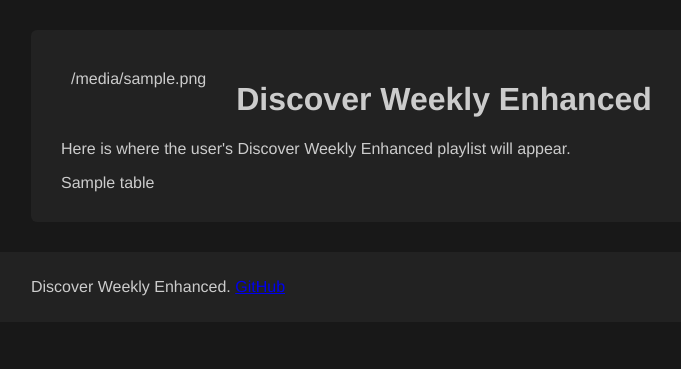
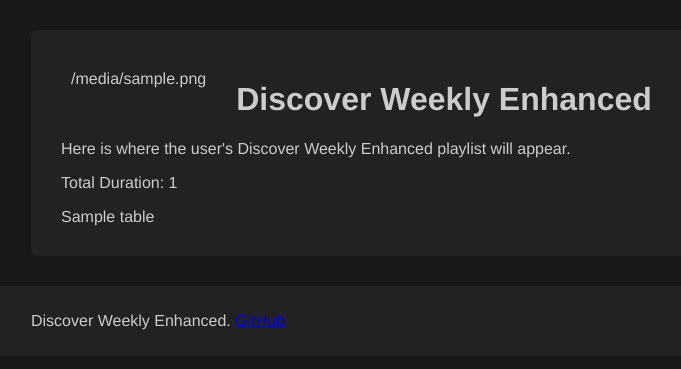
Before and after one commit to nachomaiz/spotify-discover-enhanced, a Flask app: template src/app/templates/discover_enhanced.html in a window 1280 px wide. Shown: the part 98-467 px from the top of the page, without its empty margins (9-690 px from the left). Run offline with Flask 2, Linux system fonts and the light colour scheme; the template is opened without the code that fills it: most values are stand-ins (such as "Sample title", 1, 10 or a date in 2020); parts of the project's set-up code (start-up, migrations or seed data) failed here and were passed over.

Commit message:
total duration

```diff
--- a/src/app/app.py
+++ b/src/app/app.py
@@ -43,12 +43,15 @@ def discover_enhanced():
 
     playlist = Playlist.from_response(test_playlist_response)
 
-    table = render_playlist(playlist)
+    table, total_duration = render_playlist(playlist)
 
     cover = playlist.info["images"][1]["url"]
 
     return render_template(
-        "discover_enhanced.html", table=table, cover=html_img_url(cover, 240, 240)
+        "discover_enhanced.html",
+        table=table,
+        cover=html_img_url(cover, 240, 240),
+        total_duration=total_duration,
     )
 
 
--- a/src/app/scripts/render.py
+++ b/src/app/scripts/render.py
@@ -5,9 +5,11 @@ import spotipy
 from .data import Playlist
 
 
-def render_playlist(playlist: Playlist) -> str:
+def render_playlist(playlist: Playlist) -> tuple[str, str]:
     """Render Spotify Playlist"""
     table = playlist.summary()
+
+    total_duration = pd.to_datetime(table["Duration"].sum(), unit='s').strftime("%M:%S")
 
     # Convert Duration into seconds.
     table["Duration"] = pd.to_datetime(table["Duration"], unit="s")
@@ -25,7 +27,7 @@ def render_playlist(playlist: Playlist) -> str:
 
     styled_table = table.style.format({"Duration": lambda s: s.strftime("%M:%S")})
 
-    return styled_table.to_html(border=0)
+    return styled_table.to_html(border=0), total_duration
 
 
 def html_img_url(url: str, width: int, height: int) -> str:
--- a/src/app/templates/discover_enhanced.html
+++ b/src/app/templates/discover_enhanced.html
@@ -6,6 +6,7 @@
     </div>
     <h1>Discover Weekly Enhanced</h1>
     <p>Here is where the user's Discover Weekly Enhanced playlist will appear.</p>
+    <p>Total Duration: {{total_duration}}</p>
     {{table|safe}}
   </div>
 {% endblock %}
```
